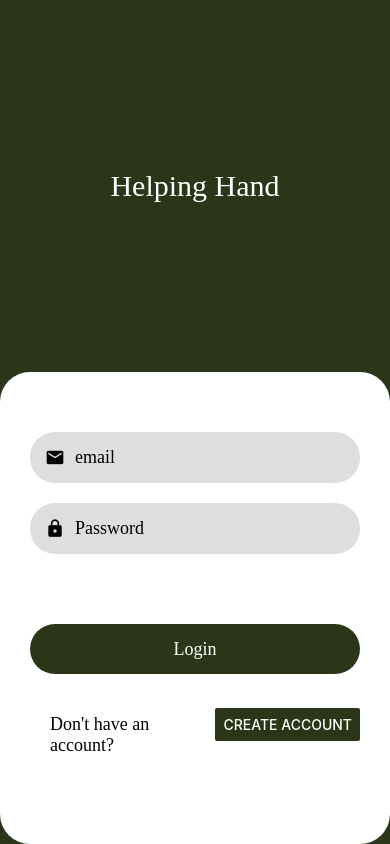
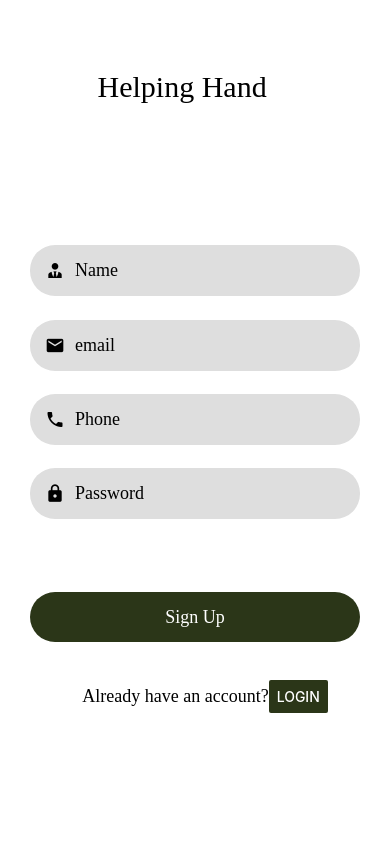
Before and after one commit to TheVille415/helping-hand, a React Native app: screen / in a window 390 px wide. Built offline with nearby package versions, Linux system fonts and the light colour scheme.

Commit message:
finished signup page

```diff
--- a/App.js
+++ b/App.js
@@ -1,8 +1,9 @@
 import { StatusBar } from 'expo-status-bar';
 import React from 'react';
-import LoginScreen from './app/screens/LoginScreen';
+import LoginScreen from './app/screens/LoginScreen'
+import SignupScreen from './app/screens/SignupScreen';
 import SplashScreen from './app/screens/SplashScreen';
 
 export default function App() {
-  return <LoginScreen />
+  return <SignupScreen />
 }
--- a/app/components/AppButton.js
+++ b/app/components/AppButton.js
@@ -2,13 +2,14 @@ import React from 'react';
 
 import { Button, Alert, StyleSheet, TouchableOpacity, Text } from 'react-native';
 import colors from '../config/colors';
+import AppText from './AppText';
 
 //I set multiple properties to be able to customize my buttons
-function AppButton({title, onPress, color, ...otherProps}) {
+function AppButton({title, onPress, ...otherProps}) {
     return (
     //The button is the container, the text is the child
-    <TouchableOpacity {...otherProps} color={color} onPress={onPress}>
-        <Text style={styles.text}>{title}</Text>
+    <TouchableOpacity {...otherProps} onPress={onPress}>
+        <AppText style={styles.text}>{title}</AppText>
     </TouchableOpacity>
     );
 }
--- a/app/components/forms/SubmitButton.js
+++ b/app/components/forms/SubmitButton.js
@@ -2,15 +2,13 @@ import React from 'react';
 import { useFormikContext } from 'formik';
 import { TouchableOpacity, StyleSheet } from 'react-native';
 import AppText from '../AppText';
-
-import AppButton from '../AppButton';
 import colors from '../../config/colors';
 
-function SubmitButton({ title, color, ...otherProps}) {
+function SubmitButton({ title, backgroundColor, ...otherProps}) {
 
     const { handleSubmit } = useFormikContext();
     return (
-        <TouchableOpacity {...otherProps} color={color} onPress={handleSubmit}>
+        <TouchableOpacity {...otherProps} backgroundColor={backgroundColor} onPress={handleSubmit}>
             <AppText style={styles.text}>{title}</AppText>
         </TouchableOpacity>
     );
--- /dev/null
+++ b/app/screens/SignupScreen.js
@@ -0,0 +1,129 @@
+import React from 'react';
+import { StyleSheet, View, Button } from 'react-native';
+import * as Yup from 'yup';
+
+import colors from '../config/colors';
+import {AppForm, AppFormField, SubmitButton} from '../components/forms'
+import AppText from '../components/AppText';
+
+
+//These are all the rules for validating our form
+const validationSchema = Yup.object().shape({
+    email: Yup.string().required().email().label('Email'),
+    password: Yup.string().required().min(4).label('Password')
+})
+
+function SignupScreen(props) {
+
+    return (
+       <View style={styles.container}>
+            <AppText style={styles.heading}>Helping Hand</AppText>
+           <View style={styles.footer}>
+           <AppForm
+                initialValues={{email: '', password: ''}}
+                onSubmit={(value) => console.log(value)}
+                validationSchema={validationSchema}
+                >
+                {/* Name input field */}
+                <AppFormField
+                    autoCapitalize='none'
+                    autoCorrect={false}
+                    icon='account-tie'
+                    keyboardType='default'
+                    name='Name'
+                    placeholder='Name'
+                    textContentType='name'
+                    />
+                {/* Email input field */}
+                <AppFormField
+                    autoCapitalize='none'
+                    autoCorrect={false}
+                    icon='email'
+                    keyboardType='email-address'
+                    name='email'
+                    placeholder='email'
+                    textContentType='emailAddress'
+                    />
+                {/* Phone number input field */}
+                <AppFormField
+                    autoCapitalize='none'
+                    autoCorrect={false}
+                    icon='phone'
+                    keyboardType='phone-pad'
+                    name='phone'
+                    placeholder='Phone'
+                    textContentType='phonenumber'
+                    />
+                {/* Password input field */}
+                <AppFormField
+                autoCapitalize='none'
+                autoCorrect={false}
+                icon='lock'
+                name='password'
+                placeholder='Password'
+                secureTextEntry
+                textContentType='password'
+                />
+                {/* Login Button */}
+                <SubmitButton style={styles.submit} title='Sign Up' />
+                <View style={styles.signupContainer}>
+                    <AppText style={styles.signup}>Already have an account?</AppText>
+                    <Button style={styles.signupButton} color={colors.primary} title="Login" accessibilityLabel="Create an account"/>
+                </View>
+            </AppForm>
+           </View>
+       </View>
+    );
+}
+
+const styles = StyleSheet.create({
+    container: {
+        flex: 1,
+    },
+    heading:{
+        marginTop: 70,
+        marginLeft: '25%',
+        justifyContent: 'center',
+        alignItems: 'center',
+        color:colors.black,
+        fontSize: 30
+    },
+    header: {
+        flex: 1,
+        backgroundColor: colors.primary,
+        justifyContent: 'center',
+        alignItems: 'center',
+    },
+    footer: {
+        flex:1,
+        marginVertical: '20%',
+        alignItems: 'stretch',
+        justifyContent: 'space-evenly',
+        backgroundColor: colors.white,
+        borderRadius: 30,
+        paddingVertical: 50,
+        paddingHorizontal: 30,
+    },
+    submit:{
+        height: 50,
+        width: '100%',
+        borderRadius: 50,
+        justifyContent:'center',
+        alignItems:'center',
+        color: colors.white,
+        marginTop: 60,
+        backgroundColor: colors.primary
+    },
+    signup:{
+        marginTop: 40,
+        marginLeft: 20,
+        color: colors.black
+    },
+    signupContainer:{
+        flexDirection: 'row',
+        justifyContent: 'center',
+        alignItems: 'baseline',
+    },
+})
+
+export default SignupScreen;
--- a/app/screens/SplashScreen.js
+++ b/app/screens/SplashScreen.js
@@ -1,5 +1,5 @@
 import React from 'react';
-import { StyleSheet, View, Text } from 'react-native';
+import { StyleSheet, View, Text, TouchableOpacity, Touchable } from 'react-native';
 
 import AppText from '../components/AppText';
 import colors from '../config/colors';
@@ -14,8 +14,15 @@ function SplashScreen(props) {
            </View>
            <View style={styles.footer}>
                 <AppText style={styles.signupText}>How will you be signing up today?</AppText>
-                <AppButton style={styles.request} title="I'm seeking help"></AppButton>
-                <AppButton style={styles.help} title="I want to help"></AppButton>
+                <View style={styles.buttonContainer}>
+                    <TouchableOpacity style={styles.request}>
+                        <AppText>I'm seeking help</AppText>
+                    </TouchableOpacity>
+                    <TouchableOpacity style={styles.help} color={colors.black}>
+                        <AppText>I want to help</AppText>
+                    </TouchableOpacity>
+                </View>
+
                 <Text style={styles.loginText}>Already have an account?</Text>
            </View>
        </View>
@@ -42,22 +49,29 @@ const styles = StyleSheet.create({
         color: colors.black,
         marginTop:'50%'
     },
+    buttonContainer:{
+        flex: 1,
+        justifyContent:'space-evenly',
+        alignItems: 'baseline'
+    },
     request: {
         width: '45%',
         height: 70,
         backgroundColor: colors.primary,
         marginTop: '40%',
+        marginLeft: '-90%',
         borderRadius:10,
         justifyContent: 'center',
-        alignItems: 'center',
+        alignItems: 'baseline',
     },
     help:{
         width: '45%',
         height: 70,
         backgroundColor: colors.black,
+        color: colors.white,
         borderRadius:10,
         justifyContent: 'center',
-        alignItems: 'center',
+        alignItems: 'baseline',
     },
     footer: {
         flex: 1,
```
